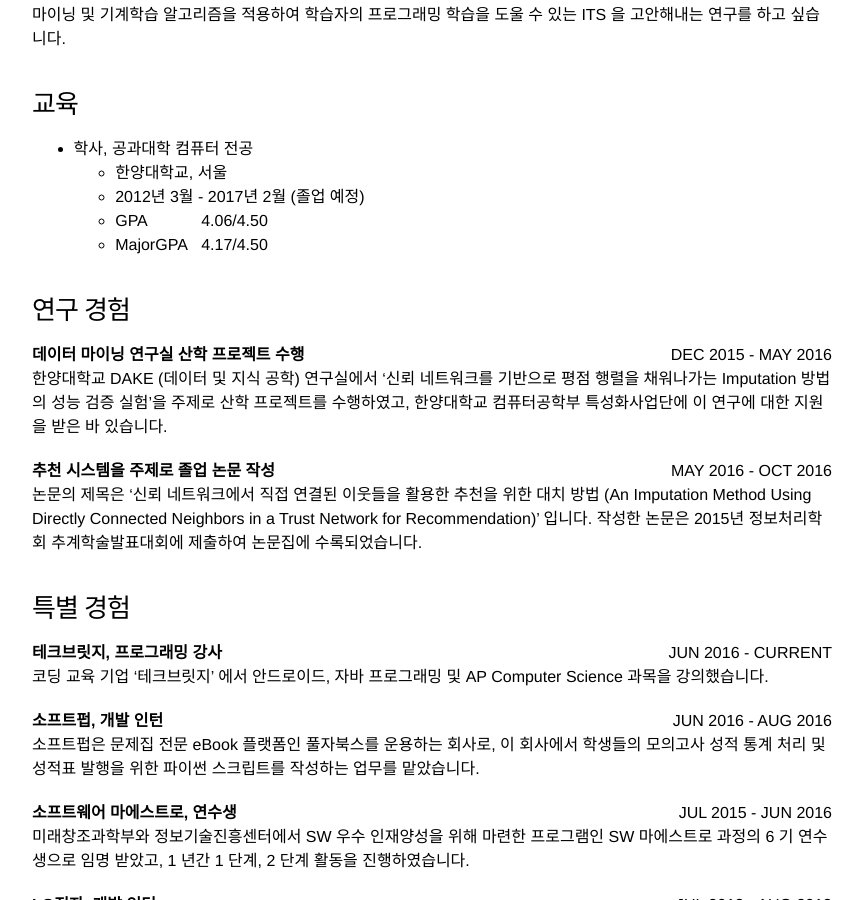
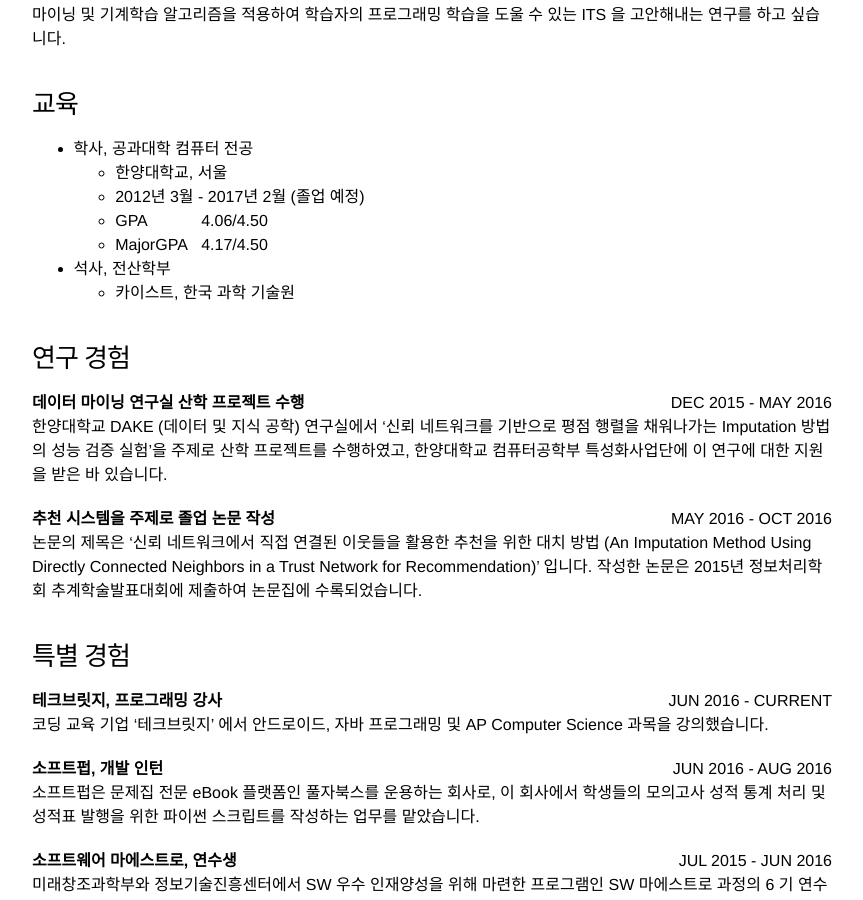
Before and after one commit to JeongMinCha/jeongmincha.github.com, a Jekyll site: the page built from cv-kor.md, in a window 1280 px wide and 900 px high, scrolled down 517 px. Shown: the whole window, without its empty margins (208-1071 px from the left). Built offline with Jekyll 4.4.1, drawn with Linux system fonts in a browser that asks for light colours.

Commit message:
Add MS education in korean cv

```diff
--- a/cv-kor.md
+++ b/cv-kor.md
@@ -17,6 +17,8 @@ E-mail. cjm9236@hanyang.ac.kr
     - 2012년 3월 - 2017년 2월 (졸업 예정)
     - GPA&nbsp;&nbsp;&nbsp;&nbsp;&nbsp;&nbsp;&nbsp;&nbsp;&nbsp;&nbsp;&nbsp;&nbsp;4.06/4.50
     - MajorGPA&nbsp;&nbsp;&nbsp;4.17/4.50
+- 석사, 전산학부
+    - 카이스트, 한국 과학 기술원
 
 
 ### 연구 경험
```
